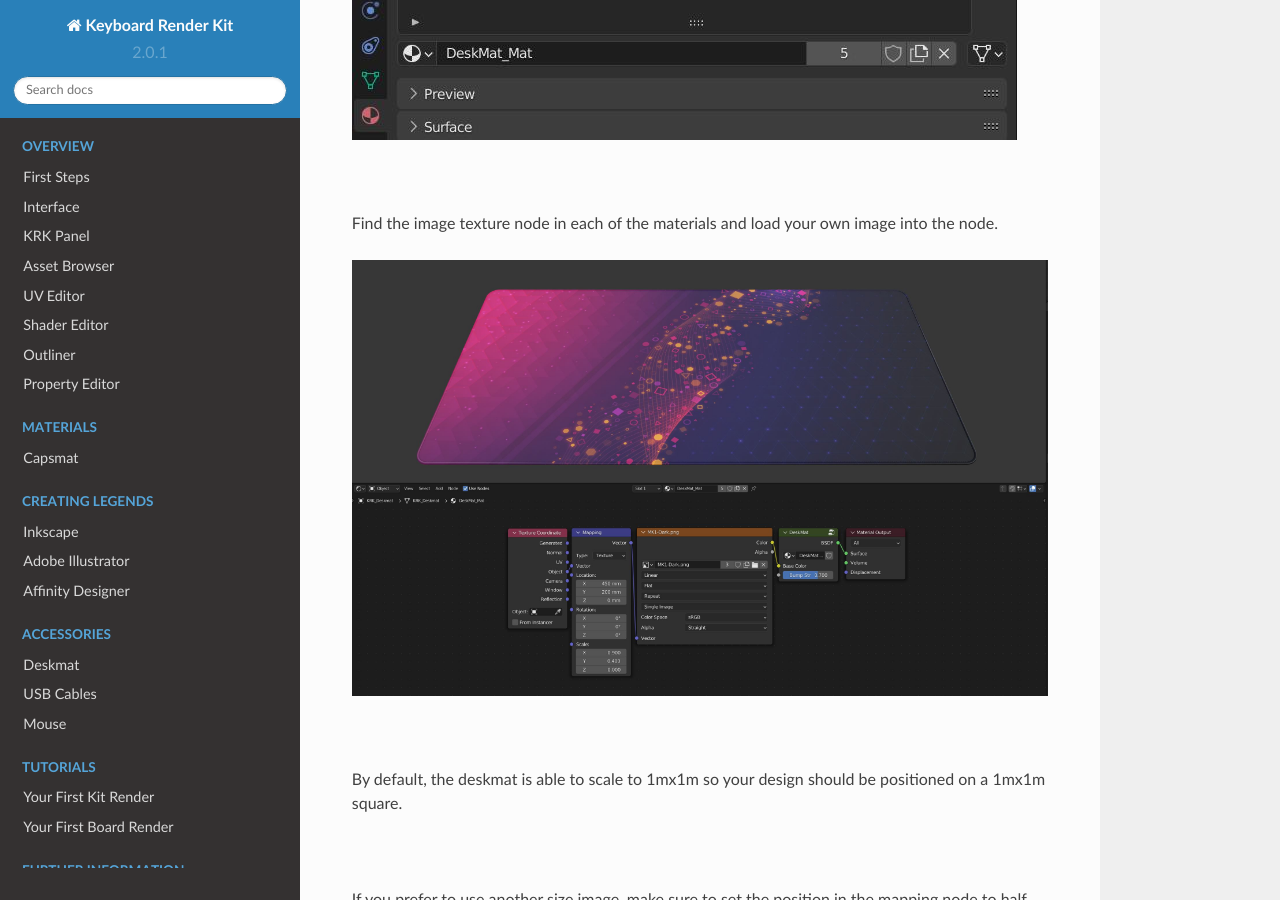
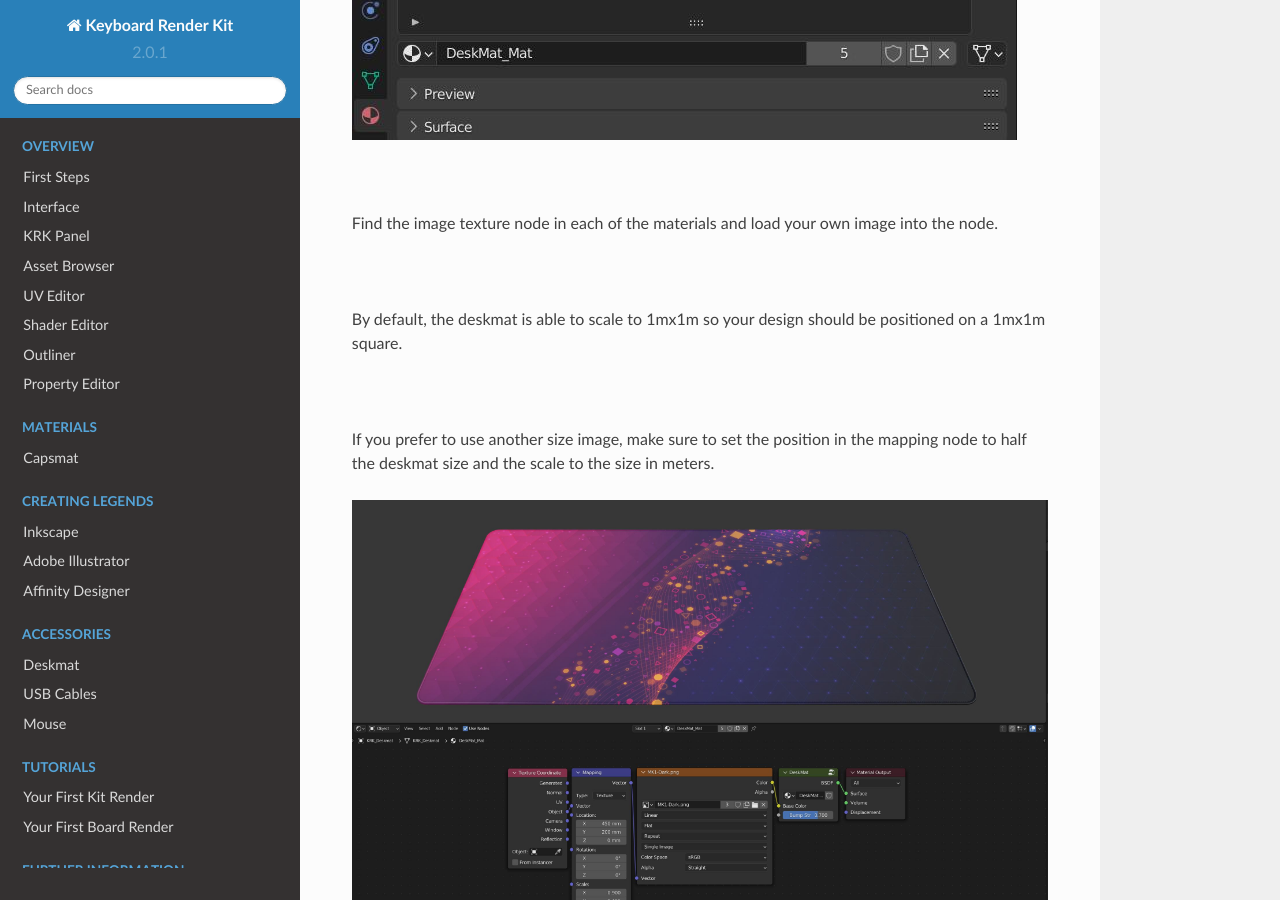
Before and after one commit to imperfectlink/KeyboardRenderKit, a Sphinx documentation site: the page built from docs/source/deskmat_custom.rst, in a window 1280 px wide and 900 px high, scrolled down 659 px. Built offline with Sphinx 7.4.7 and the Read the Docs theme 2.0.0, drawn with Linux system fonts in a browser that asks for light colours.

Commit message:
Update deskmat_custom.rst

```diff
--- a/docs/source/deskmat_custom.rst
+++ b/docs/source/deskmat_custom.rst
@@ -9,7 +9,6 @@ You can add your own deskmat design to the deskmat by editing three materials, D
 
 Find the image texture node in each of the materials and load your own image into the node.
 
-.. image:: img/Deskmat_Image.jpg
 
 |
 
@@ -19,6 +18,8 @@ By default, the deskmat is able to scale to 1mx1m so your design should be posit
 
 If you prefer to use another size image, make sure to set the position in the mapping node to half the deskmat size and the scale to the size in meters.
 
+.. image:: img/Deskmat_Image.jpg
+
 |
 
 You can also replace the image texture node with a pattern.
```
